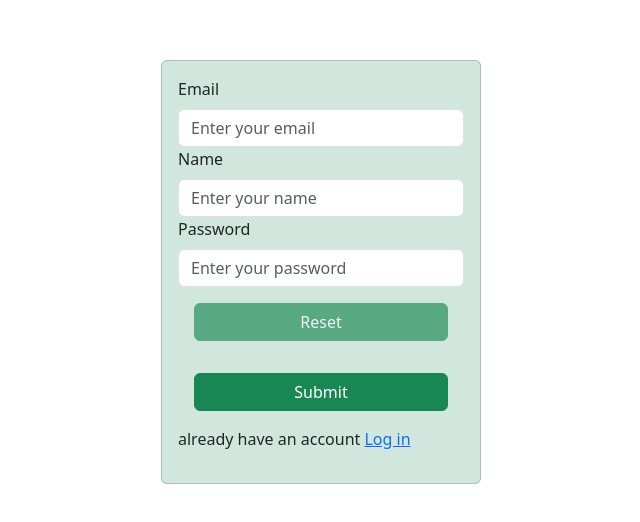
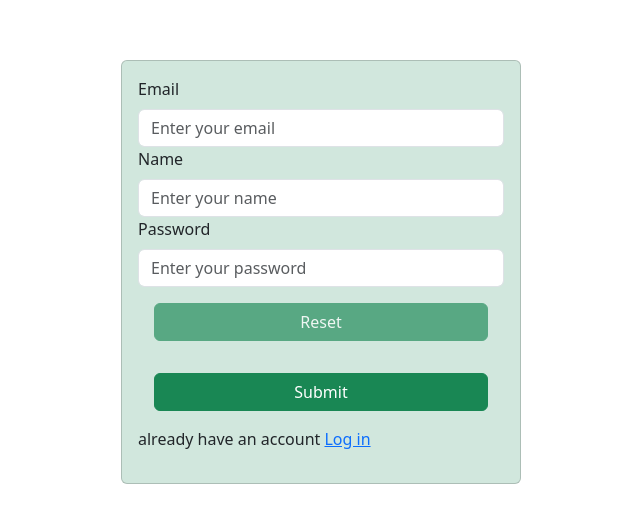
Before and after one commit to shadowfax29/inventory-client, a React (Create React App) app: page /register in a window 1280 px wide. Shown: the part 128-650 px from the top of the page, without its empty margins (319-959 px from the left). Built offline with nearby package versions, Linux system fonts and the light colour scheme.

Commit message:
register.js

```diff
--- a/src/component/register.js
+++ b/src/component/register.js
@@ -55,7 +55,7 @@ export default function Register() {
             handleReset
           } = props;
           return (
-            <form className="card card-body w-25 m-auto bg-success-subtle" onSubmit={handleSubmit}>
+            <form className="card card-body  m-auto bg-success-subtle" onSubmit={handleSubmit} style={{ maxWidth: '400px', width: '100%' }}>
             {serverError&&(<div>{serverError.map((ele,i)=>{
               return <p key={i} className='text-danger'>{ele.msg}</p>
             })}</div>)}
```
